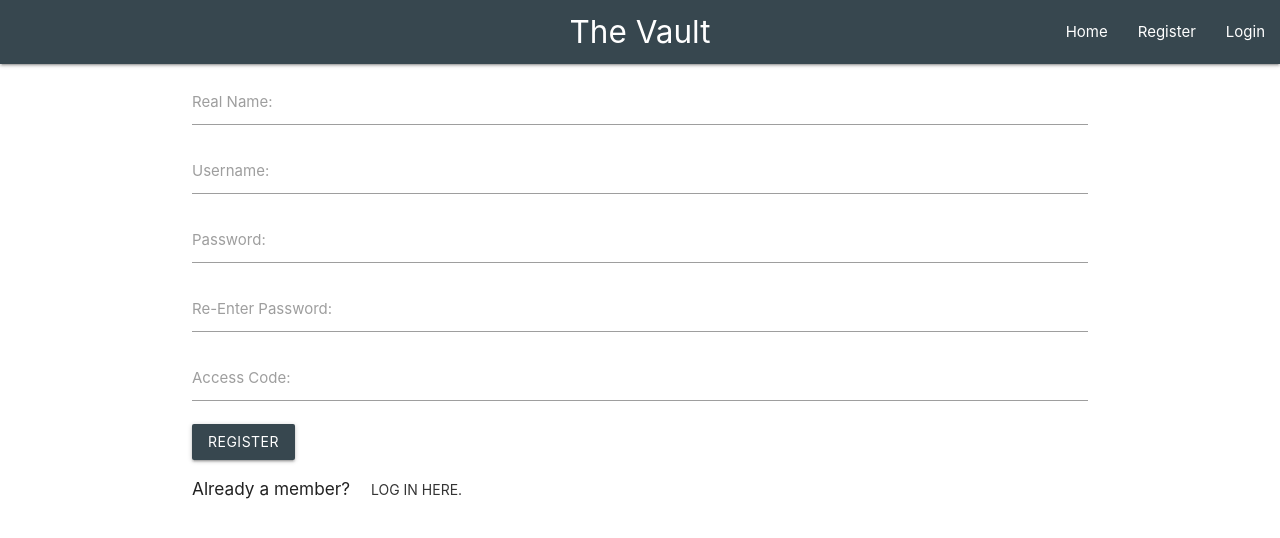
After one commit to alfieneedham/flask_test, a Flask app: template vault/templates/register.html in a window 1280 px wide. The commit adds this page. Shown: the top 538 px of the page. Run offline with Flask 3, Linux system fonts and the light colour scheme; the template is opened without the code that fills it, so the values that code supplies are empty.

Commit message:
first project finished and vault project begun

```diff
--- a/first_project/app.py
+++ b/first_project/app.py
@@ -1,16 +1,22 @@
-from flask import Flask, render_template
+from flask import Flask, render_template, redirect, url_for
+
+
 
 app = Flask(__name__)
-app.congif['SECRET_KEY']='fdsgidsf34g'
+app.config['SECRET_KEY']='fdsgidsf34g'
 
-maze = {"A": ["B"],
-        "B": ["A","C","D"],
-        "C": ["B"],
-        "D": ["B"]}
+maze = {"A": "B",
+        "B": "A,C,D,E",
+        "C": "B",
+        "D": "B"}
 
-vertex = "A"
-neighbours = maze[vertex]
+
 
 @app.route('/', methods=["GET","POST"])
-def traverse():
-    render_template("vertex.html", vertex, neighbours)
+def index():
+    return redirect(url_for('traverse', currentVertex="A"))
+
+@app.route('/traverse/<currentVertex>')
+def traverse(currentVertex):
+    currentNeighbours=maze[currentVertex].split(",")
+    return render_template("vertex.html", vertex=currentVertex, neighbours=currentNeighbours)
--- /dev/null
+++ b/vault/templates/register.html
@@ -0,0 +1,55 @@
+<!DOCTYPE html>
+<html lang="en">
+<head>
+    <meta charset="UTF-8">
+    <meta http-equiv="X-UA-Compatible" content="IE=edge">
+    <meta name="viewport" content="width=device-width, initial-scale=1.0">
+    <title>Register</title>
+    <!-- Compiled and minified CSS -->
+    <link rel="stylesheet" href="https://cdnjs.cloudflare.com/ajax/libs/materialize/1.0.0/css/materialize.min.css">
+</head>
+<body>
+
+    <!-- Compiled and minified JavaScript -->
+    <script src="https://cdnjs.cloudflare.com/ajax/libs/materialize/1.0.0/js/materialize.min.js"></script>
+
+    <nav>
+        <div class="nav-wrapper blue-grey darken-3 teal-text text-lighten-4">
+          <a href="welcome.html" class="brand-logo center">The Vault</a>
+          <ul id="nav-mobile" class="right hide-on-med-and-down">
+            <li><a href="welcome.html">Home</a></li>
+            <li><a href="register.html">Register</a></li>
+            <li><a href="login.html">Login</a></li>
+          </ul>
+        </div>
+      </nav>
+
+      <div class="container">
+        <form action="" method="POST" class="form-inline">
+            <div class="input-field">
+                <label for="name_input">Real Name: </label>
+                <input name="name" id="name_input" type="text">
+            </div>
+            <div class="input-field">
+                <label for="username_input">Username: </label>
+                <input name="username" id="username_input" type="text">
+            </div>
+            <div class="input-field">
+                <label for="password_input">Password: </label>
+                <input name="password" id="password_input" type="password">
+            </div>
+            <div class="input-field">
+                <label for="password_confirmation">Re-Enter Password: </label>
+                <input name="password_confirm" id="password_confirmation" type="password">
+            </div>
+            <div class="input-field">
+                <label for="code_input">Access Code: </label>
+                <input name="code" id="code_input" type="password">
+            </div>
+            <button name="submit" type="submit" class="btn btn-primary blue-grey darken-3">Register</button>
+        </form>
+        <h6>Already a member? <a href="login.html" class="waves-effect waves-teal btn-flat">Log in here.</a></h6>
+      </div>
+
+</body>
+</html>
```
Also changed, not shown: first_project/templates/vertex.html (renamed from first_project/vertex.html, +4 -6 lines), vault/app.py (added, +20 -0 lines), vault/templates/login.html (added, +46 -0 lines), vault/templates/welcome.html (added, +32 -0 lines).
